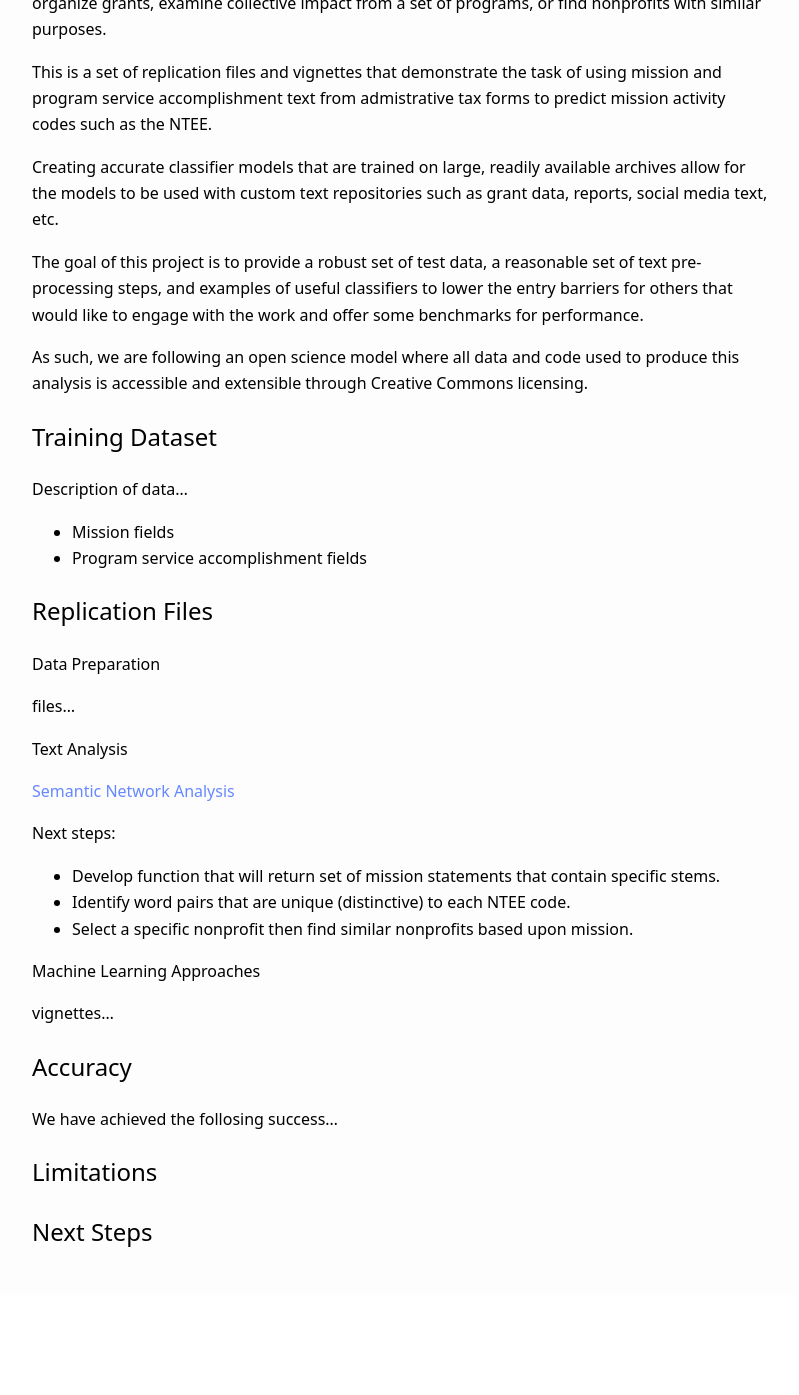
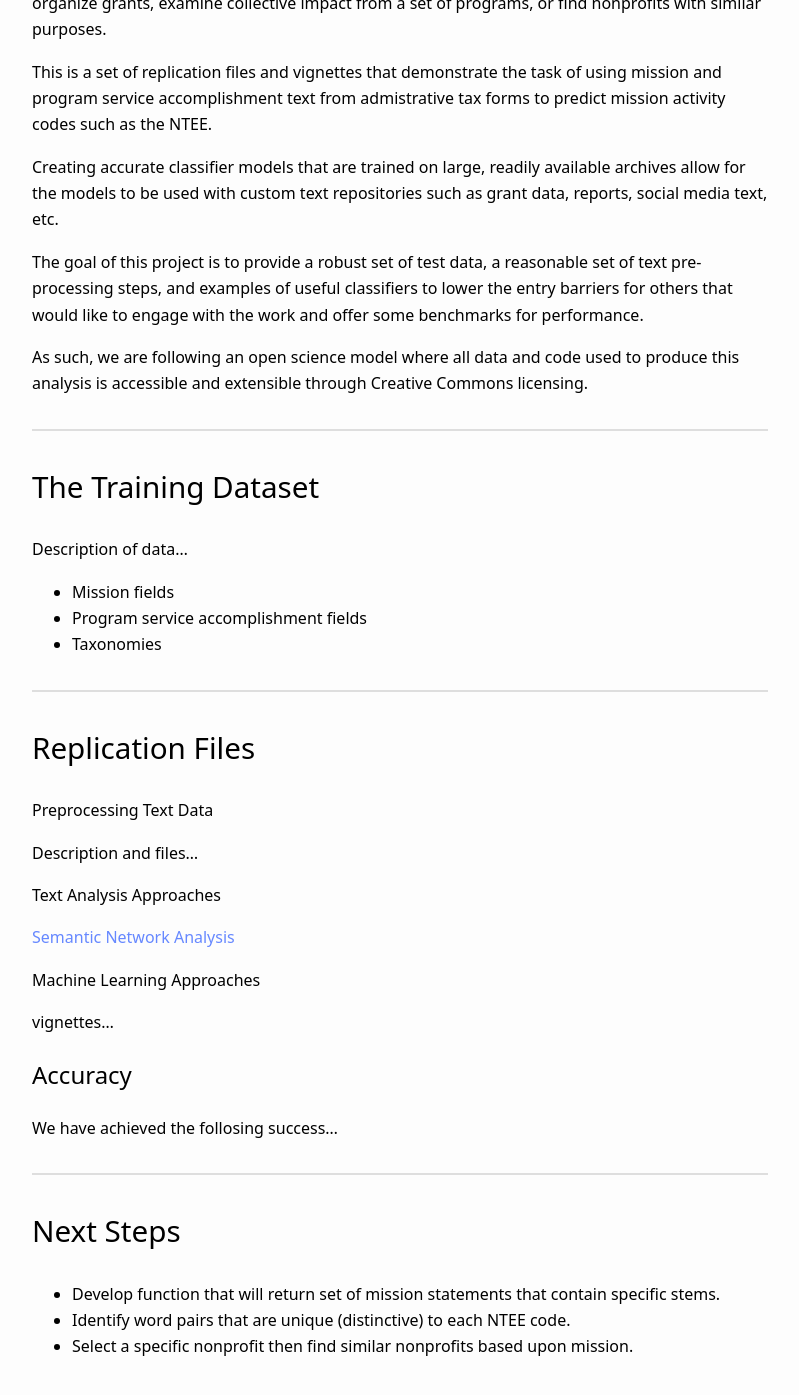
Before and after one commit to Nonprofit-Open-Data-Collective/machine_learning_mission_codes, a Jekyll site: the page built from docs/index.md, in a window 1280 px wide and 1400 px high, scrolled down 384 px. Shown: the top 1395 px of the window, without its empty margins (240-1039 px from the left). Built offline with Jekyll 4.4.1, drawn with Linux system fonts in a browser that asks for light colours; before the commit the page ends 1679 px from its top, so only the background shows below that; some of the changed lines change nothing that is shown.

Commit message:
Update index.md

```diff
--- a/docs/index.md
+++ b/docs/index.md
@@ -15,28 +15,28 @@ The goal of this project is to provide a robust set of test data, a reasonable s
 
 As such, we are following an open science model where all data and code used to produce this analysis is accessible and extensible through Creative Commons licensing.
 
-## Training Dataset
+------------------------
+
+# The Training Dataset
 
 Description of data...
 
 * Mission fields
 * Program service accomplishment fields
+* Taxonomies
 
 
-## Replication Files
+---------------------------
 
-**Data Preparation**
+# Replication Files
 
-files...
+**Preprocessing Text Data**
 
-**Text Analysis**
+Description and files...
+
+**Text Analysis Approaches**
 
 [Semantic Network Analysis](tutorials/semantic_networks.html)
-
-Next steps:
-* Develop function that will return set of mission statements that contain specific stems.
-* Identify word pairs that are unique (distinctive) to each NTEE code.
-* Select a specific nonprofit then find similar nonprofits based upon mission.
 
 **Machine Learning Approaches**
 
@@ -49,7 +49,11 @@ vignettes...
 We have achieved the follosing success...
 
 
-## Limitations
 
+-----------------------
 
-## Next Steps
+# Next Steps
+
+* Develop function that will return set of mission statements that contain specific stems.
+* Identify word pairs that are unique (distinctive) to each NTEE code.
+* Select a specific nonprofit then find similar nonprofits based upon mission.
```
